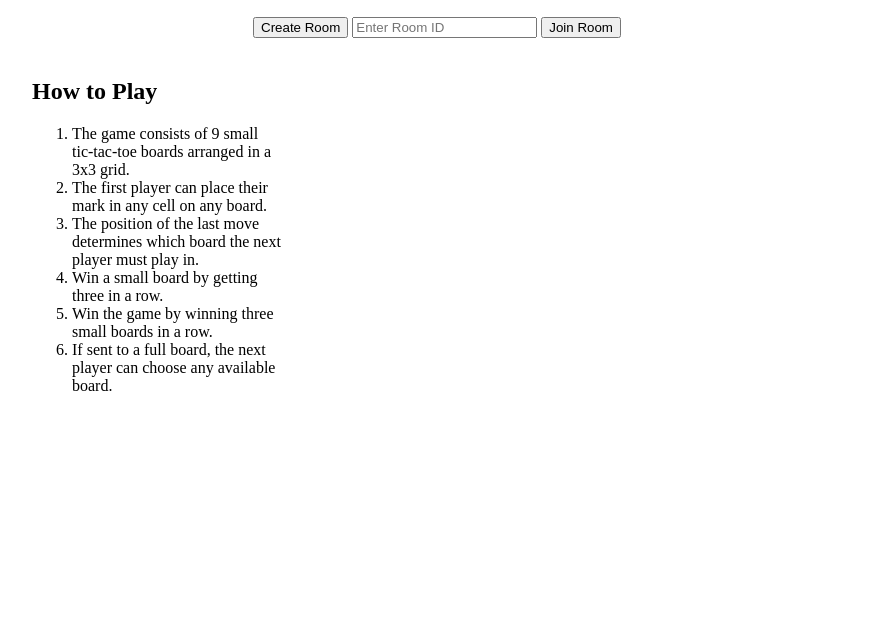
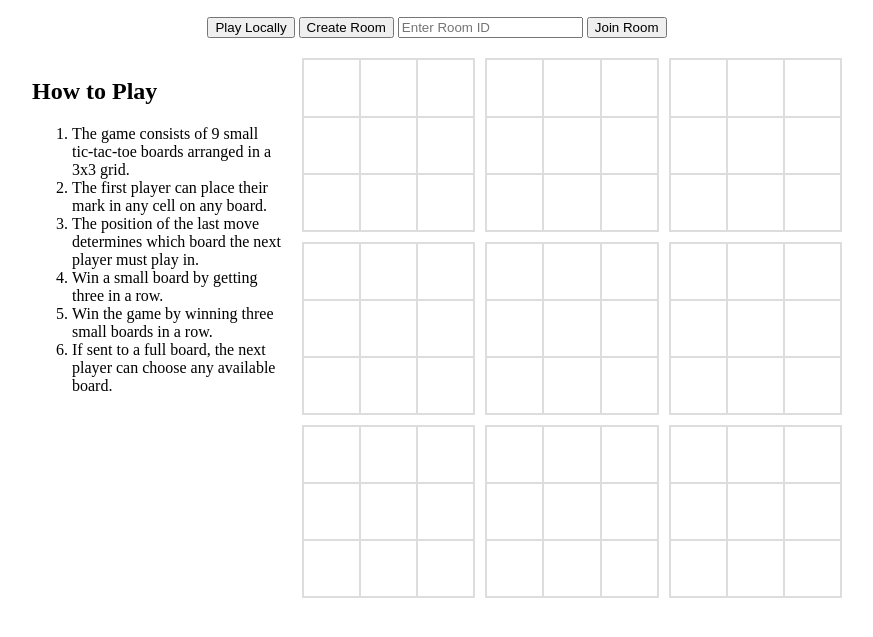
Before and after one commit to rostalgen/super-tic-tac-toe, a website: page public/index.html in a window 1280 px wide. Shown: the part 61-698 px from the top of the page, without its empty margins (203-1076 px from the left). Drawn offline with nearby package versions, Linux system fonts and the light colour scheme; no server answers.

Commit message:
Update index.html

```diff
--- a/public/index.html
+++ b/public/index.html
@@ -63,6 +63,7 @@
 <body>
     <h1>Super Tic-Tac-Toe</h1>
     <div id="roomControls">
+        <button id="localPlayBtn">Play Locally</button>
         <button id="createRoomBtn">Create Room</button>
         <input type="text" id="roomIdInput" placeholder="Enter Room ID">
         <button id="joinRoomBtn">Join Room</button>
@@ -90,6 +91,7 @@
         </div>
     </div>
     <script src="/socket.io/socket.io.js"></script>
+    <script src="sharedLogic.js"></script>
     <script src="script.js"></script>
 </body>
 </html>
```
